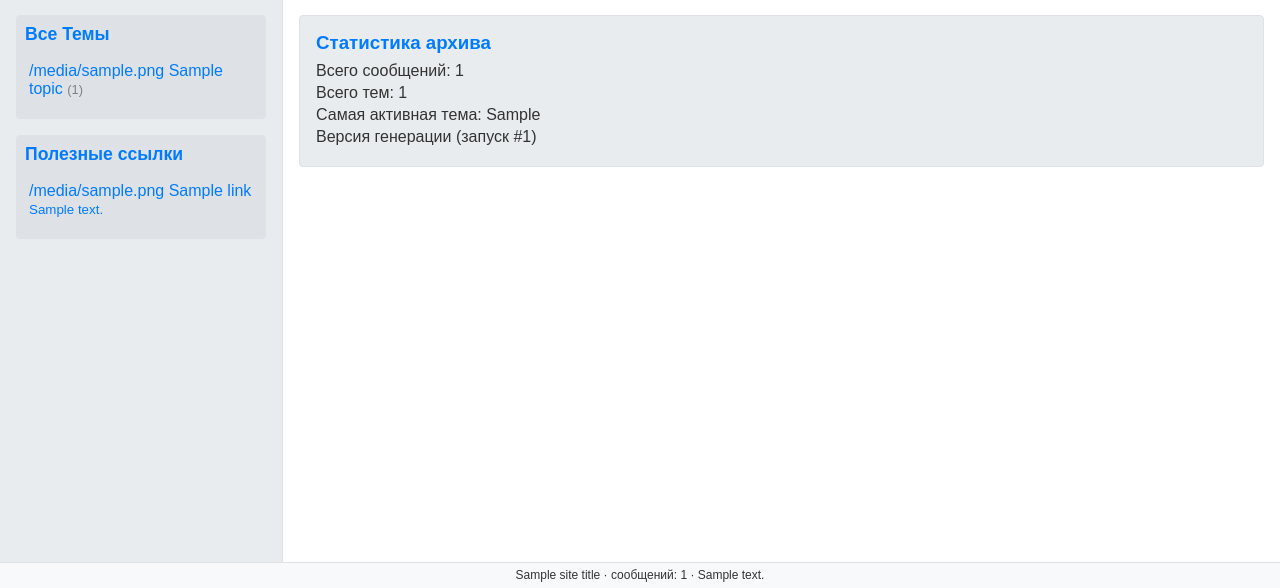
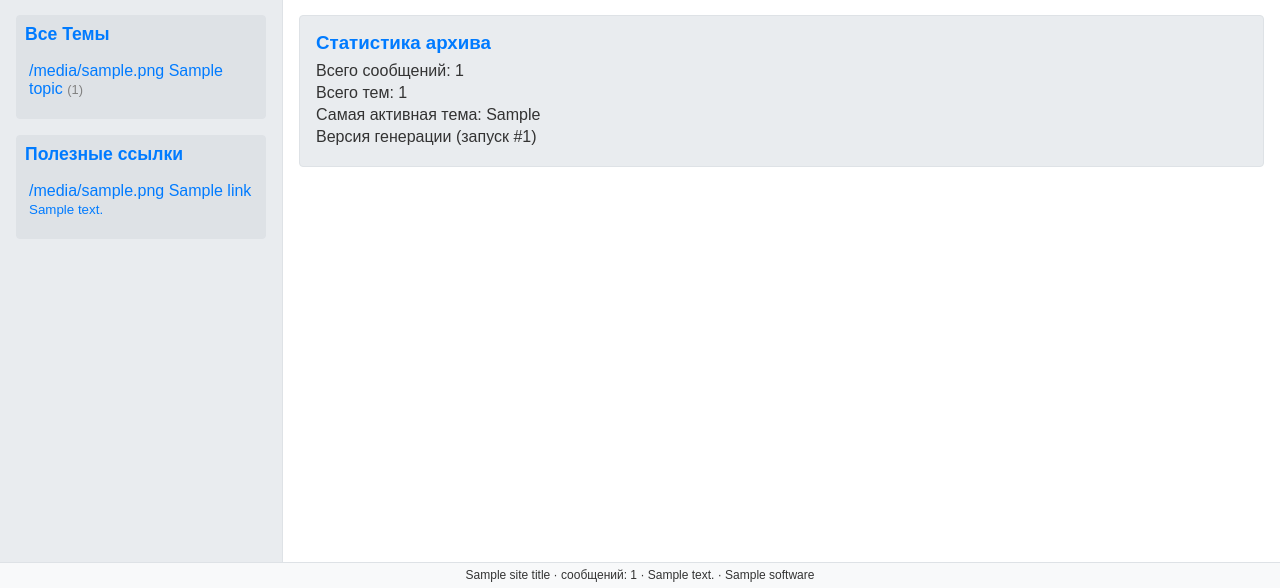
Before and after one commit to supporter-1161/tg_archive, a Flask app: template templates/index.html.j2 in a window 1280 px wide. Shown: the part 212-800 px from the top of the page. Run offline with Flask 3, Linux system fonts and the light colour scheme; the template is opened without the code that fills it: most values are stand-ins (such as "Sample title", 1, 10 or a date in 2020); grey boxes marked "Sample" are stand-in pictures.

Commit message:
footer: подпись движка из конфига (site.software_name/software_version)
- в подвал добавлено «tg-archive 1.0.0» после слогана
- пустое имя или версия в конфиге — подпись не выводится
- работает и на статике, и на странице поиска

```diff
--- a/config.example.yaml
+++ b/config.example.yaml
@@ -21,6 +21,9 @@ site:
   description: "Текст, ссылки и файлы без телеграма"
   welcome_text: "Добро пожаловать в архив.\nЧитайте, ищите, качайте."
   footer_text: "Архив собран автоматически"
+  # Подпись движка в подвале: "tg-archive 1.0.0". Пустое имя — не выводится.
+  software_name: "tg-archive"
+  software_version: "1.0.0"
 
 ui:
   theme: "auto"          # dark | light | auto (auto = системная тема, без JS)
--- a/search/app.py
+++ b/search/app.py
@@ -109,6 +109,11 @@ def create_app() -> Flask:
     except OSError:
         static_v = 0
 
+    # Подпись «софт + версия» для подвала — целиком из конфига.
+    software = ' '.join(str(x).strip() for x in (
+        site.get('software_name', ''), site.get('software_version', '')
+    ) if str(x).strip())
+
     def load_topics():
         """Список тем из topics.json, который пишет генератор (кэш по mtime)."""
         path = os.path.join(output_dir, 'topics.json')
@@ -151,6 +156,7 @@ def create_app() -> Flask:
             site_title=site.get('title', 'Архив Telegram'),
             site_description=site.get('description', ''),
             footer_text=site.get('footer_text', ''),
+            software=software,
             default_theme=config.get('ui', {}).get('theme', 'light'),
             useful_links_title=(config.get('ui', {}) or {}).get('useful_links_title', 'Полезные ссылки'),
             static_v=static_v,
--- a/templates/index.html.j2
+++ b/templates/index.html.j2
@@ -79,7 +79,7 @@
 </main>
 </div>
 <footer class="footer">
-<p class="footer-line">{{ site_title }}{% if show_update_time %} · обновлено {{ generation_date }} UTC{% endif %} · сообщений: {{ total_messages }}{% if footer_text %} · {{ footer_text }}{% endif %}</p>
+<p class="footer-line">{{ site_title }}{% if show_update_time %} · обновлено {{ generation_date }} UTC{% endif %} · сообщений: {{ total_messages }}{% if footer_text %} · {{ footer_text }}{% endif %}{% if software %} · {{ software }}{% endif %}</p>
 </footer>
 </body>
 </html>
--- a/templates/message.html.j2
+++ b/templates/message.html.j2
@@ -153,7 +153,7 @@
 </main>
 </div>
 <footer class="footer">
-<p class="footer-line">{{ site_title }}{% if show_update_time %} · обновлено {{ generation_date }} UTC{% endif %} · сообщений: {{ current_topic.total_messages }}{% if footer_text %} · {{ footer_text }}{% endif %}</p>
+<p class="footer-line">{{ site_title }}{% if show_update_time %} · обновлено {{ generation_date }} UTC{% endif %} · сообщений: {{ current_topic.total_messages }}{% if footer_text %} · {{ footer_text }}{% endif %}{% if software %} · {{ software }}{% endif %}</p>
 </footer>
 </body>
 </html>
--- a/templates/results.html.j2
+++ b/templates/results.html.j2
@@ -81,7 +81,7 @@
 </div>
 
 <footer class="footer">
-<p class="footer-line">{{ site_title | default('Архив Telegram') }}{% if show_update_time and generation_date %} · обновлено {{ generation_date }} UTC{% endif %}{% if footer_text %} · {{ footer_text }}{% endif %}</p>
+<p class="footer-line">{{ site_title | default('Архив Telegram') }}{% if show_update_time and generation_date %} · обновлено {{ generation_date }} UTC{% endif %}{% if footer_text %} · {{ footer_text }}{% endif %}{% if software %} · {{ software }}{% endif %}</p>
 </footer>
 </body>
 </html>
--- a/templates/topic.html.j2
+++ b/templates/topic.html.j2
@@ -233,7 +233,7 @@
 {% endif %}
 
 <footer class="footer">
-<p class="footer-line">{{ site_title }}{% if show_update_time %} · обновлено {{ generation_date }} UTC{% endif %} · сообщений: {{ current_topic.total_messages }}{% if footer_text %} · {{ footer_text }}{% endif %}</p>
+<p class="footer-line">{{ site_title }}{% if show_update_time %} · обновлено {{ generation_date }} UTC{% endif %} · сообщений: {{ current_topic.total_messages }}{% if footer_text %} · {{ footer_text }}{% endif %}{% if software %} · {{ software }}{% endif %}</p>
 </footer>
 </body>
 </html>
```
Also changed, not shown: web_gen/html_generator.py (+7 -0 lines), README.md.
